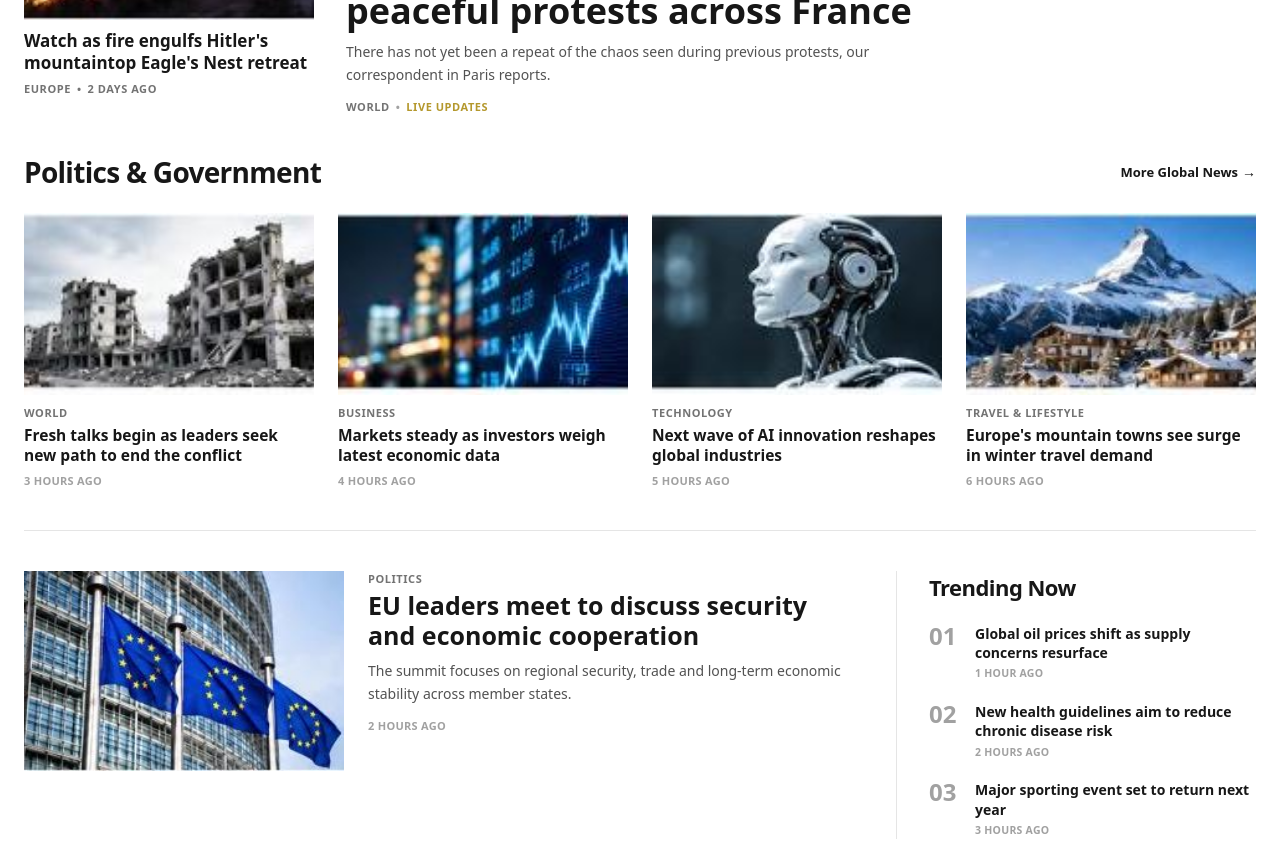
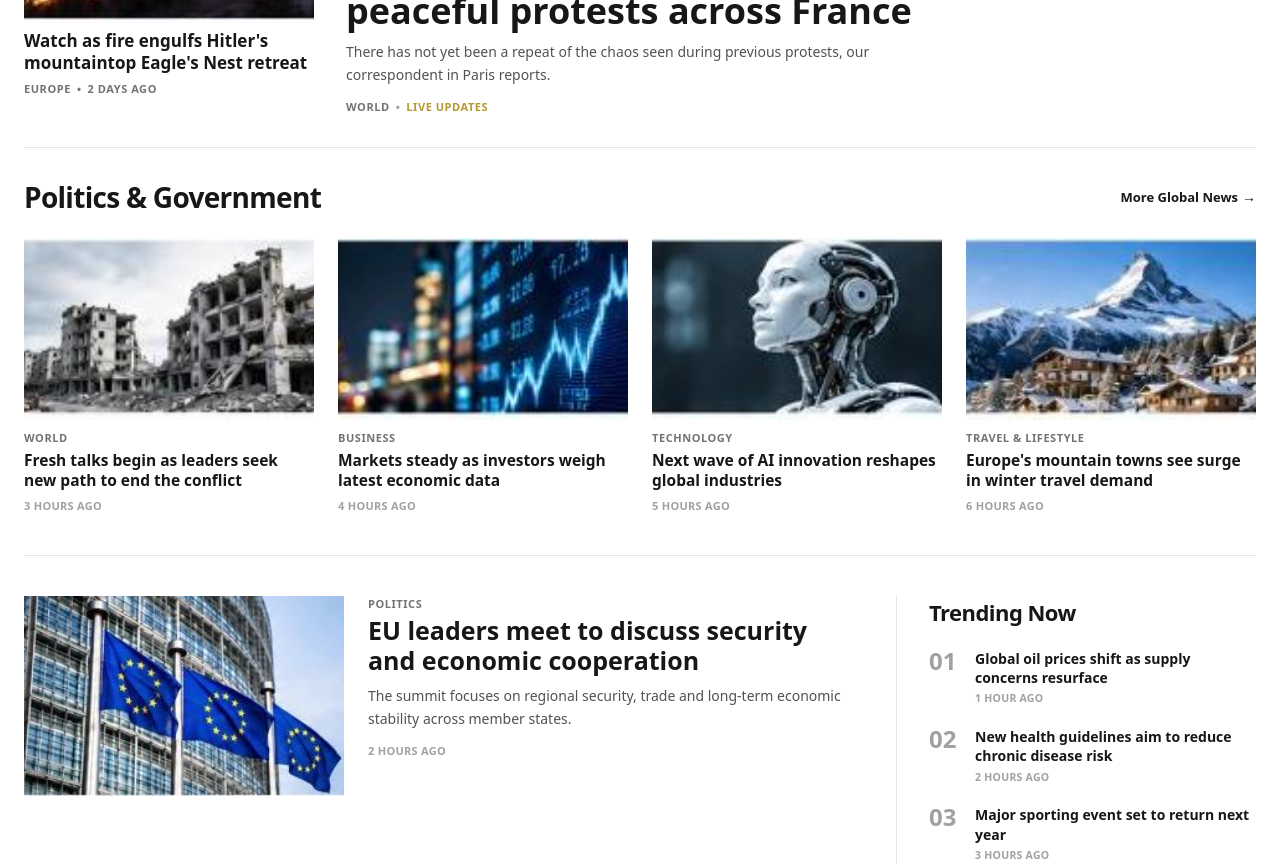
Before and after one commit to KalidMishal/BBC, a Next.js app: page / in a window 1280 px wide. Shown: the part 640-1506 px from the top of the page. Built offline with nearby package versions, Linux system fonts and the light colour scheme.

Commit message:
Add grey divider line above Politics & Government section

```diff
--- a/src/components/PoliticsAndTrendingSection.tsx
+++ b/src/components/PoliticsAndTrendingSection.tsx
@@ -18,7 +18,10 @@ export default function PoliticsAndTrendingSection({
   onArticleClick
 }: PoliticsAndTrendingSectionProps) {
   return (
-    <section className="max-w-[1320px] mx-auto px-4 sm:px-6 pt-3 pb-8">
+    <section className="max-w-[1320px] mx-auto px-4 sm:px-6 pt-2 pb-8">
+      {/* Grey color line directly above Politics & Government */}
+      <div className="border-t border-neutral-200 w-full mb-6 sm:mb-7" />
+
       {/*
         =======================================================
         SECTION 1: Politics & Government (4-Card Grid)
```
